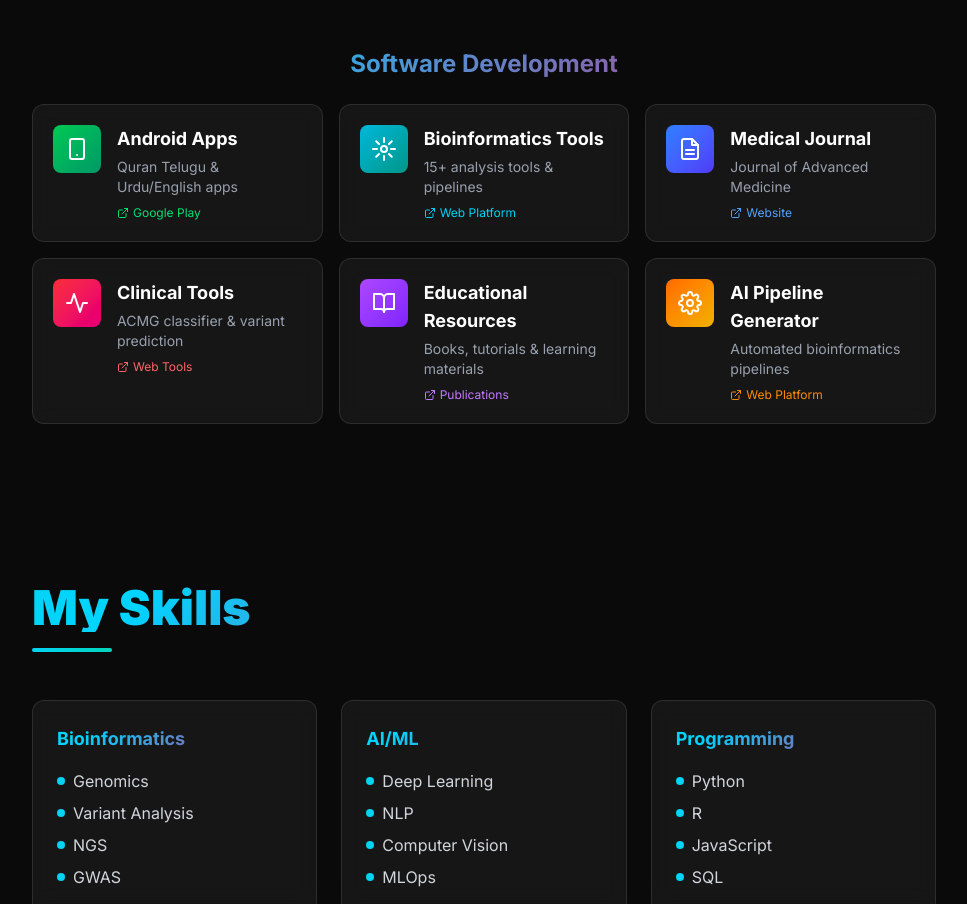
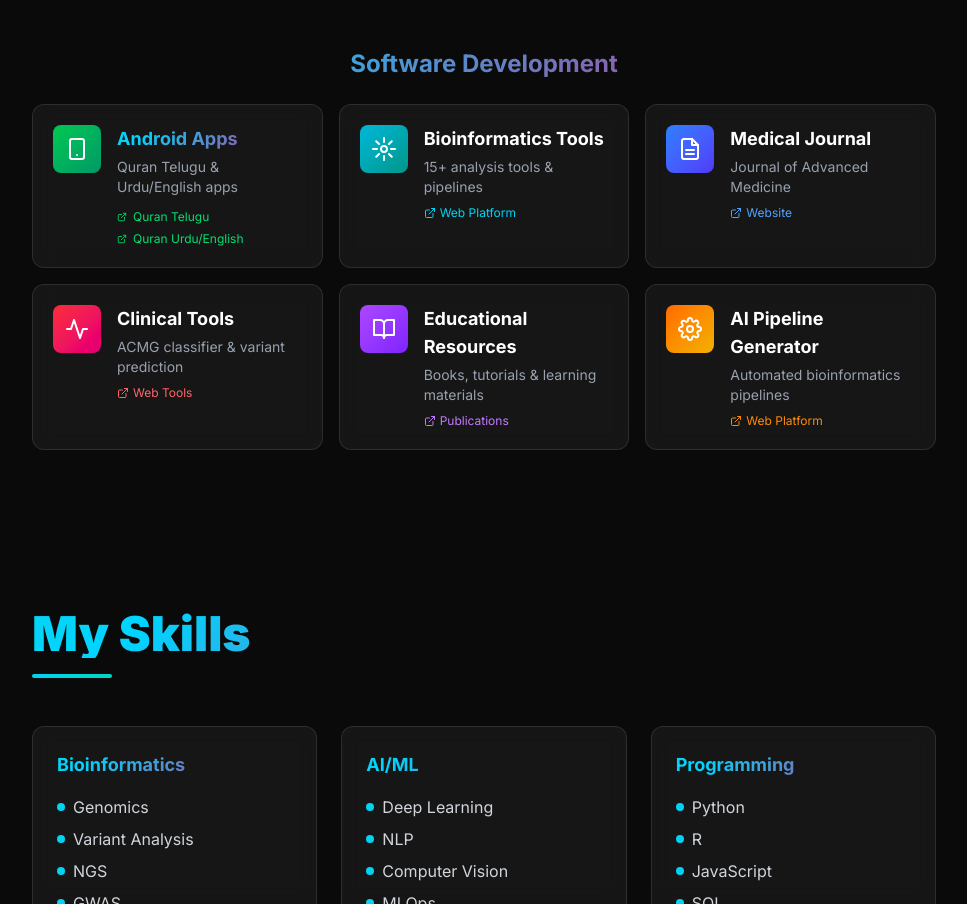
Before and after one commit to Babajan-B/Babajan-Biography, a Next.js app: page / in a window 1280 px wide. Shown: the part 2090-2994 px from the top of the page, without its empty margins (296-1263 px from the left). Built offline with nearby package versions, Linux system fonts and the light colour scheme.

Commit message:
Add Google Play Store links for Android apps

```diff
--- a/app/page.tsx
+++ b/app/page.tsx
@@ -400,16 +400,14 @@ export default function Home() {
             <h3 className="text-2xl font-bold gradient-text mb-6 text-center">Software Development</h3>
             <div className="grid md:grid-cols-2 lg:grid-cols-3 gap-4">
               {/* Android Apps */}
-              <motion.a
-                href="https://play.google.com"
-                target="_blank"
-                rel="noopener noreferrer"
+              <motion.div
                 initial={{ opacity: 0, y: 20 }}
                 whileInView={{ opacity: 1, y: 0 }}
                 transition={{ duration: 0.5 }}
                 viewport={{ once: true }}
-                className="group glass rounded-xl p-5 hover:bg-white/10 transition-all duration-300 cursor-pointer flex items-start gap-4"
+                className="group glass rounded-xl p-5 hover:bg-white/10 transition-all duration-300"
               >
+                <div className="flex items-start gap-4 mb-3">
                   <div className="w-12 h-12 rounded-lg bg-gradient-to-br from-green-500 to-emerald-600 flex items-center justify-center flex-shrink-0">
                     <svg className="w-6 h-6 text-white" viewBox="0 0 24 24" fill="none" stroke="currentColor" strokeWidth="2" strokeLinecap="round" strokeLinejoin="round">
                       <rect x="5" y="2" width="14" height="20" rx="2" ry="2"/>
@@ -417,14 +415,31 @@ export default function Home() {
                     </svg>
                   </div>
                   <div className="flex-1 min-w-0">
-                  <h3 className="text-lg font-bold group-hover:gradient-text transition-all duration-300 mb-1">Android Apps</h3>
-                  <p className="text-gray-400 text-sm mb-2">Quran Telugu & Urdu/English apps</p>
-                  <div className="flex items-center text-green-400 text-xs group-hover:text-green-300 transition-colors">
-                    <ExternalLink size={12} className="mr-1" />
-                    Google Play
+                    <h3 className="text-lg font-bold gradient-text mb-1">Android Apps</h3>
+                    <p className="text-gray-400 text-sm">Quran Telugu & Urdu/English apps</p>
                   </div>
                 </div>
-              </motion.a>
+                <div className="space-y-1.5 pl-16">
+                  <a
+                    href="https://play.google.com/store/apps/details?id=com.QuranTelugu.quran_telugu&pcampaignid=web_share"
+                    target="_blank"
+                    rel="noopener noreferrer"
+                    className="flex items-center text-green-400 text-xs hover:text-green-300 transition-colors"
+                  >
+                    <ExternalLink size={10} className="mr-1.5 flex-shrink-0" />
+                    <span className="truncate">Quran Telugu</span>
+                  </a>
+                  <a
+                    href="https://play.google.com/store/apps/details?id=quran.urdu.english.quran5&pcampaignid=web_share"
+                    target="_blank"
+                    rel="noopener noreferrer"
+                    className="flex items-center text-green-400 text-xs hover:text-green-300 transition-colors"
+                  >
+                    <ExternalLink size={10} className="mr-1.5 flex-shrink-0" />
+                    <span className="truncate">Quran Urdu/English</span>
+                  </a>
+                </div>
+              </motion.div>
 
               {/* Bioinformatics Tools */}
               <motion.a
```
Lines whose indentation alone changed are shown as unchanged.
